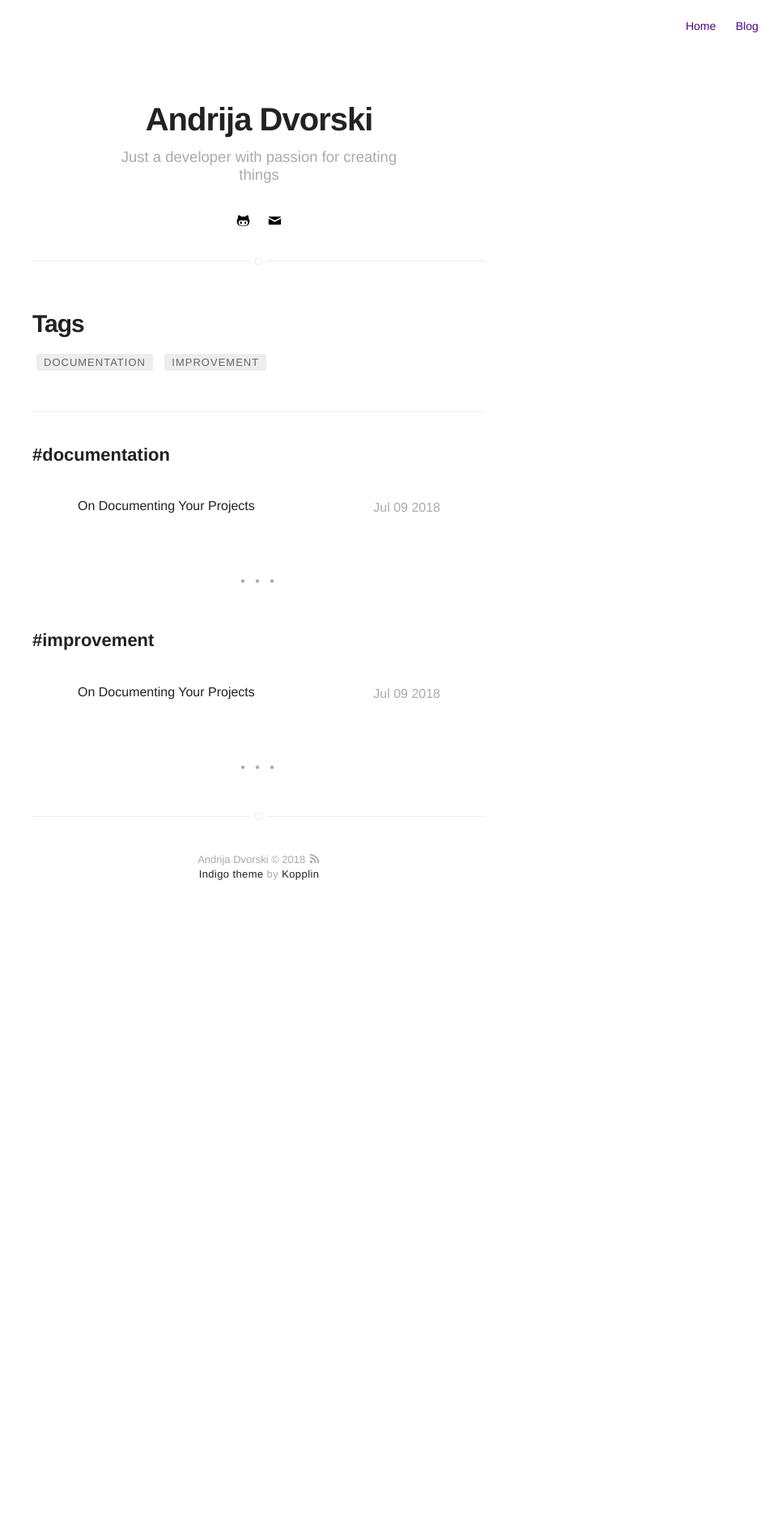
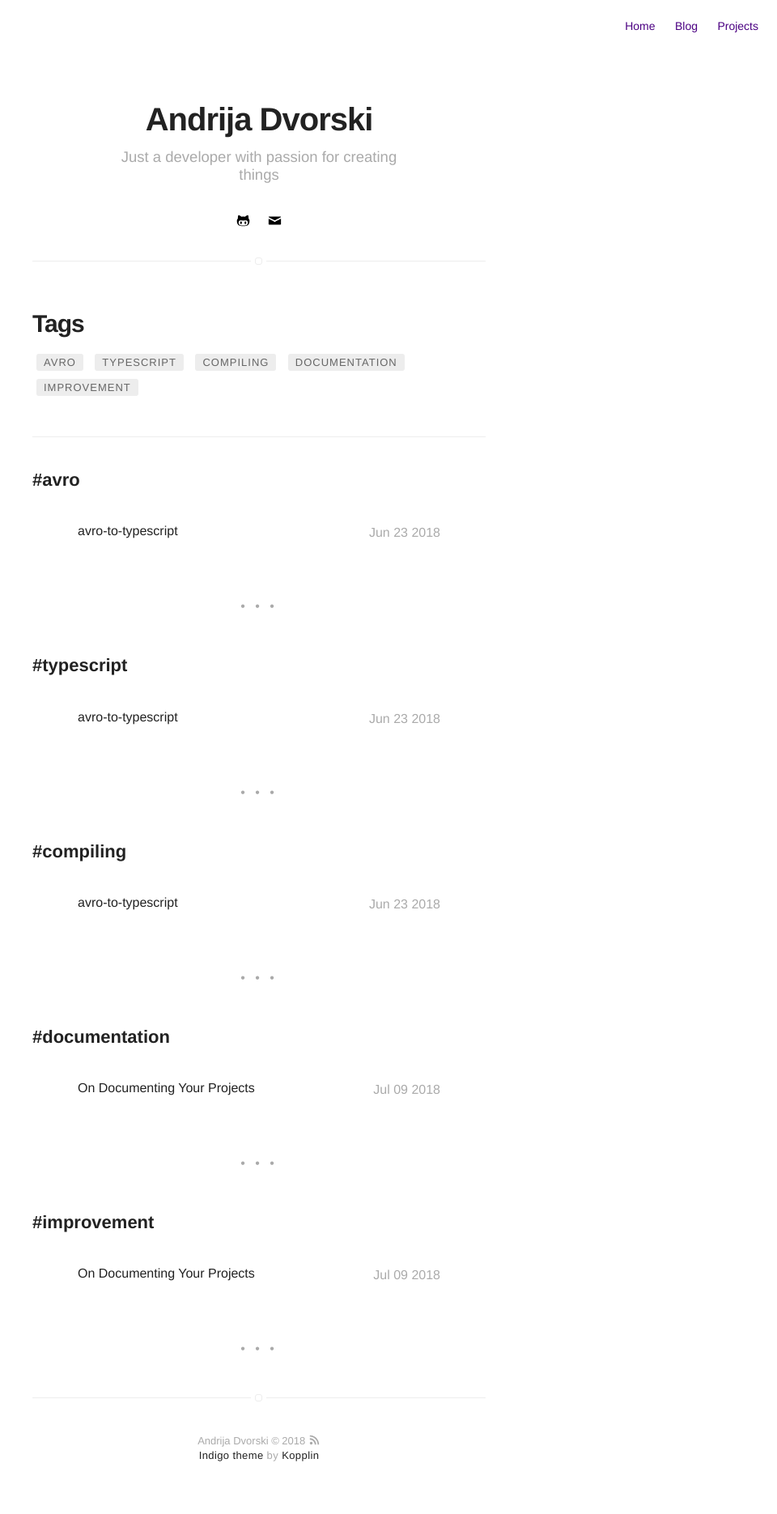
Before and after one commit to Dvorsky/dvorsky.github.io, a Jekyll site: the page built from tags.html, in a window 1280 px wide. Shown: the whole page at 81% size, without its empty margins (320-1280 px from the left). Built offline with Jekyll 4.4.1, drawn with Linux system fonts in a browser that asks for light colours; before the commit the page ends 1151 px from its top, so only the background shows below that; part of the change alters nothing that is shown.

Commit message:
Add first project

```diff
--- a/_config.yml
+++ b/_config.yml
@@ -63,7 +63,7 @@ width: normal
 # paginate_path: "blog/:num/"
 
 # if you don't need projects, comment the *projects* configs below
-projects: false
+projects: true
 
 # if you don't need "about" or "blog", comment them out below
 about: false
--- /dev/null
+++ b/_posts/2018-06-23-avro-to-typescript.markdown
@@ -0,0 +1,31 @@
+---
+title: "avro-to-typescript"
+layout: post
+date: 2018-06-23 22:10
+tag:
+- avro
+- typescript
+- compiling
+image: https://koppl.in/indigo/assets/images/jekyll-logo-light-solid.png
+headerImage: false
+projects: true
+hidden: true # don't count this post in blog pagination
+description: "A compiler for avro"
+category: project
+author: andrija
+externalLink: false
+---
+
+### Summary
+
+avro-to-typescript compiles avro schema files (.avsc) to TypeScript classes and interfaces. Making using avro schematics with node.js easy and comfortable.
+
+I did this as per requirements by my company for an easy way of generating TypeScript classes from avro schemas
+defined. Its simple to run and saves quite a bit of time porting avro schemas to objects.
+
+Cool combination of this tool is with generic data reading from Kafka.
+
+---
+
+[Check it out](https://github.com/degordian/avro-to-typescript/) here.
+If you need some help, just [tell me](https://github.com/degordian/avro-to-typescript/issues).
```
